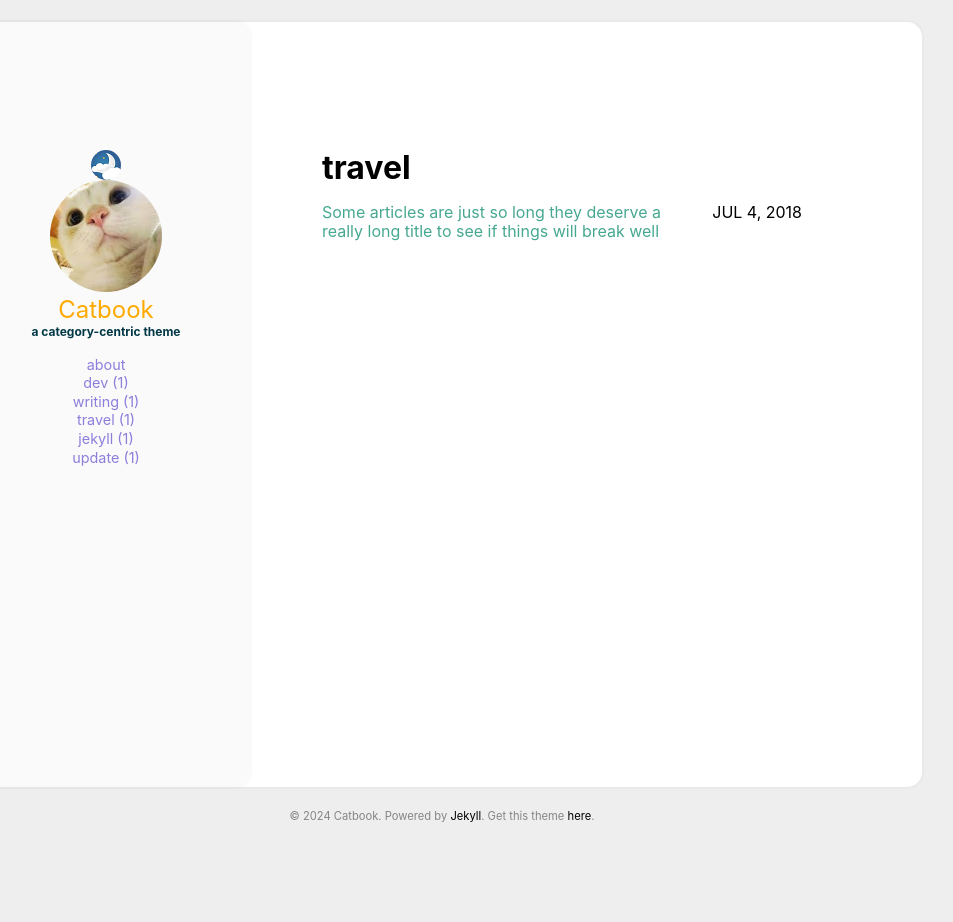
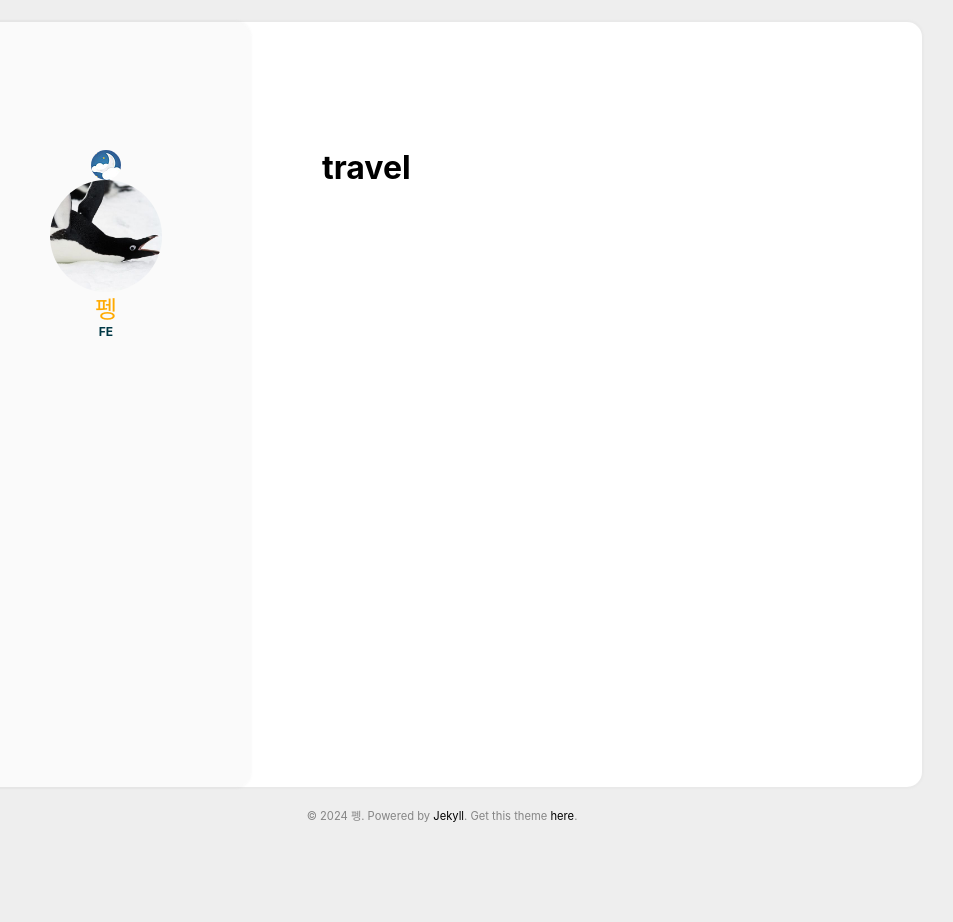
Before and after one commit to holololob/homepage, a Jekyll site: the page built from categories/travel.html, in a window 1280 px wide. Shown: the whole page, without its empty margins (198-1151 px from the left). Built offline with Jekyll 4.4.1, drawn with Linux system fonts in a browser that asks for light colours.

Commit message:
feat: 커스텀 테마 변경 및 카테고리 추가

```diff
--- a/_config.yml
+++ b/_config.yml
@@ -1,5 +1,4 @@
-
-title: Catbook #Your awesome title
+title: holololob #Your awesome title
 email: #youremail@domain.com
 description: > # this means to ignore newlines until "baseurl"
   Write an awesome description for your new site here. You can edit this
@@ -7,24 +6,24 @@ description: > # this means to ignore newlines until "baseurl"
   Google search results) and in your feed.xml site description.
 
 baseurl: # the subpath of the site
-url: http://starry99.github.io/catbook # the base hostname & protocol for your site
+url: https://holololob.github.io/ # the base hostname & protocol for your site
 
 permalink: /:year-:month/:title
-timezone:
+timezone: Asia/Seoul
 
 favicon: /assets/img/favicon.ico
 
 google_analytics: #UA—XXXXXXXX-X
 disqus_shortname: #disqus shortname
 cusdis:
-    app_id: #your cusdis app_id
+  app_id: #your cusdis app_id
 
 user:
-  name: Catbook
-  pic: /assets/img/cat.jpg
-  picAlt: "catbook"
-  job: a category-centric theme
-  aboutme: true # comment this out if you don't need the 'about' page.
+  name: 펭
+  pic: /assets/img/profile.jpg
+  picAlt: "adelie penguin"
+  job: FE
+  # aboutme: true # comment this out if you don't need the 'about' page.
 
 exclude:
   - README.md
@@ -45,5 +44,5 @@ markdown: kramdown
 # Filtering Content
 show_drafts: null
 limit_posts: 0
-future:      false
+future: false
 unpublished: false
--- a/_posts/2018-07-04-t1.md
+++ /dev/null
@@ -1,7 +0,0 @@
----
-title: Some articles are just so long they deserve a really long title to see if things will break well
-categories: [travel]
-comments: true
----
-
-Lorem ipsum dolor sit amet, consectetur adipiscing elit. Fusce bibendum neque eget nunc mattis eu sollicitudin enim tincidunt. Vestibulum lacus tortor, ultricies id dignissim ac, bibendum in velit. Proin convallis mi ac felis pharetra aliquam. Curabitur dignissim accumsan rutrum. In arcu magna, aliquet vel pretium et, molestie et arcu. Mauris lobortis nulla et felis ullamcorper bibendum. Phasellus et hendrerit mauris. Proin eget nibh a massa vestibulum pretium. Suspendisse eu nisl a ante aliquet bibendum quis a nunc. Praesent varius interdum vehicula. Aenean risus libero, placerat at vestibulum eget, ultricies eu enim. Praesent nulla tortor, malesuada adipiscing adipiscing sollicitudin, adipiscing eget est.
--- /dev/null
+++ b/categories/diary.html
@@ -0,0 +1,6 @@
+---
+layout: page
+type: diary
+---
+
+{% include archive.html %}
--- a/index.markdown
+++ b/index.markdown
@@ -2,5 +2,5 @@
 # Feel free to add content and custom Front Matter to this file.
 # To modify the layout, see https://jekyllrb.com/docs/themes/#overriding-theme-defaults
 
-layout: home
+layout: page
 ---
```
Also changed, not shown: _posts/2017-10-24-welcome.md (deleted, +0 -25 lines), _posts/2017-11-01-s2.md (deleted, +0 -52 lines), _posts/2024-11-14-welcome-to-jekyll.markdown (deleted, +0 -29 lines), assets/img/profile.jpg (added).
